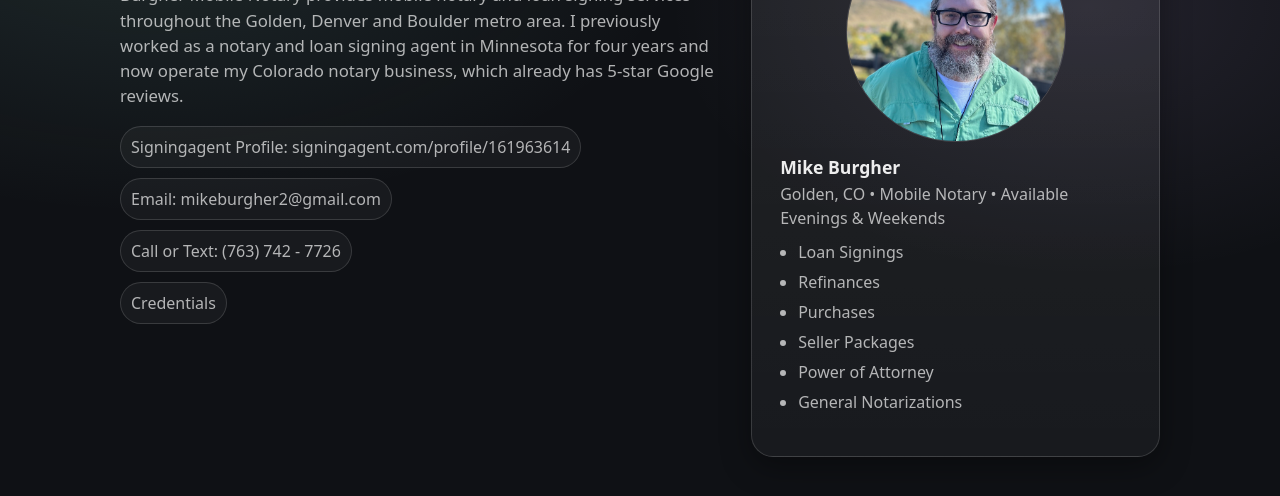
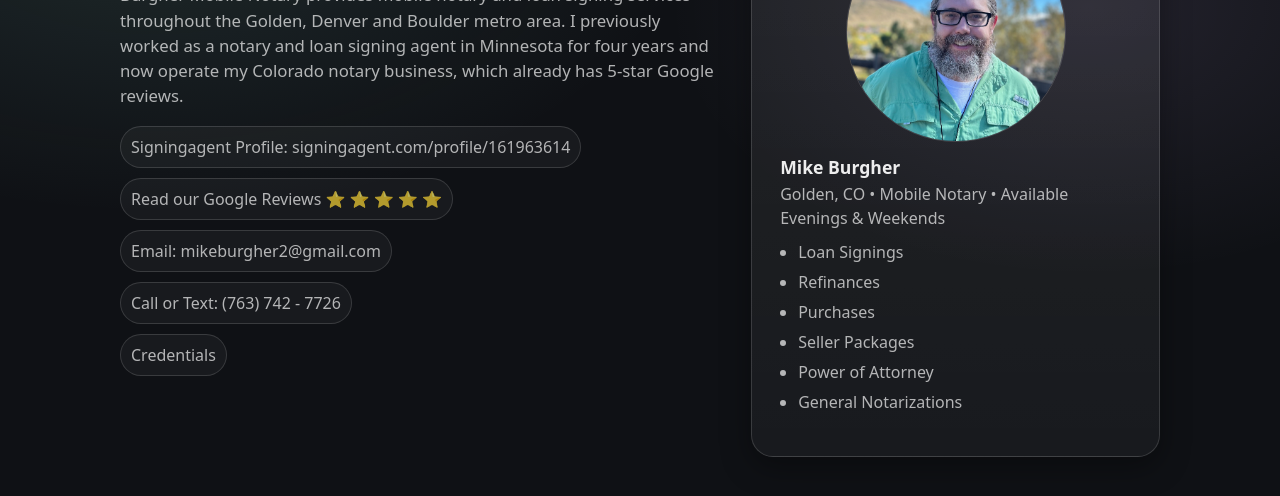
Before and after one commit to mike-burgher/burgher-mobile-notary, a plain HTML site: page index.html in a window 1280 px wide. Shown: the part 214-710 px from the top of the page. Drawn offline with Linux system fonts and the light colour scheme.

Commit message:
added a 'Read out Google Reviews' link to GBP

```diff
--- a/index.html
+++ b/index.html
@@ -1,3 +1,4 @@
+<!-- npx http-server -p 3000 -->
 <!doctype html>
 <html lang="en">
 <head>
@@ -44,6 +45,7 @@
 
           <div class="link-row" aria-label="Social links">
             <a class="chip" href="https://www.signingagent.com/profile/161963614" target="_blank" rel="noopener">Signingagent Profile: signingagent.com/profile/161963614</a>
+            <a class="chip" href="https://share.google/tvkgqeVy09E10Bben" target="_blank" rel="noopener">Read our Google Reviews ⭐ ⭐ ⭐ ⭐ ⭐ </a>
             <a class="chip" href="mailto:mikeburgher2@gmail.com">Email: mikeburgher2@gmail.com</a>
             <a class="chip" href="tel:17637427726" target="_blank" rel="noopener">Call or Text: (763) 742 - 7726</a>
             <a class="chip" href="assets/Mike_Burgher_Mobile_Notary_Credentials_Golden_CO.pdf" target="_blank" rel="noopener">Credentials</a>
```
